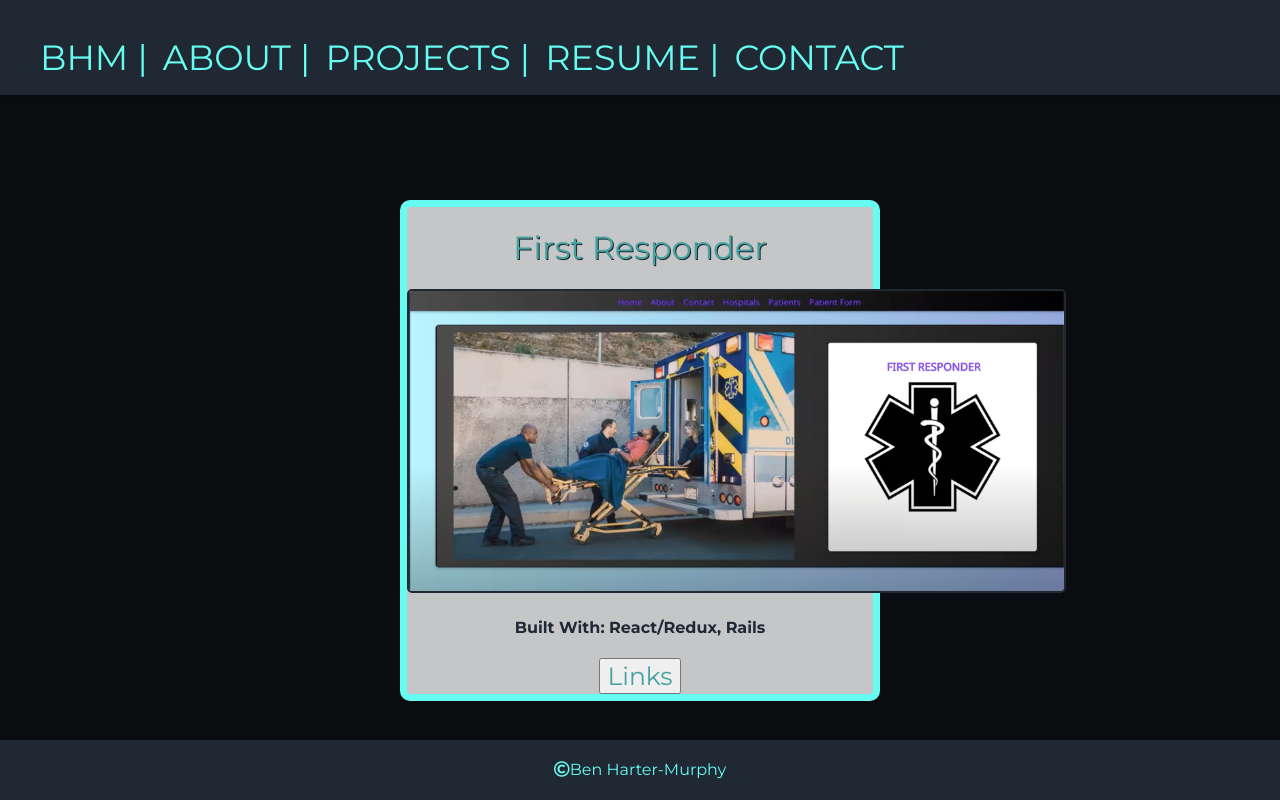
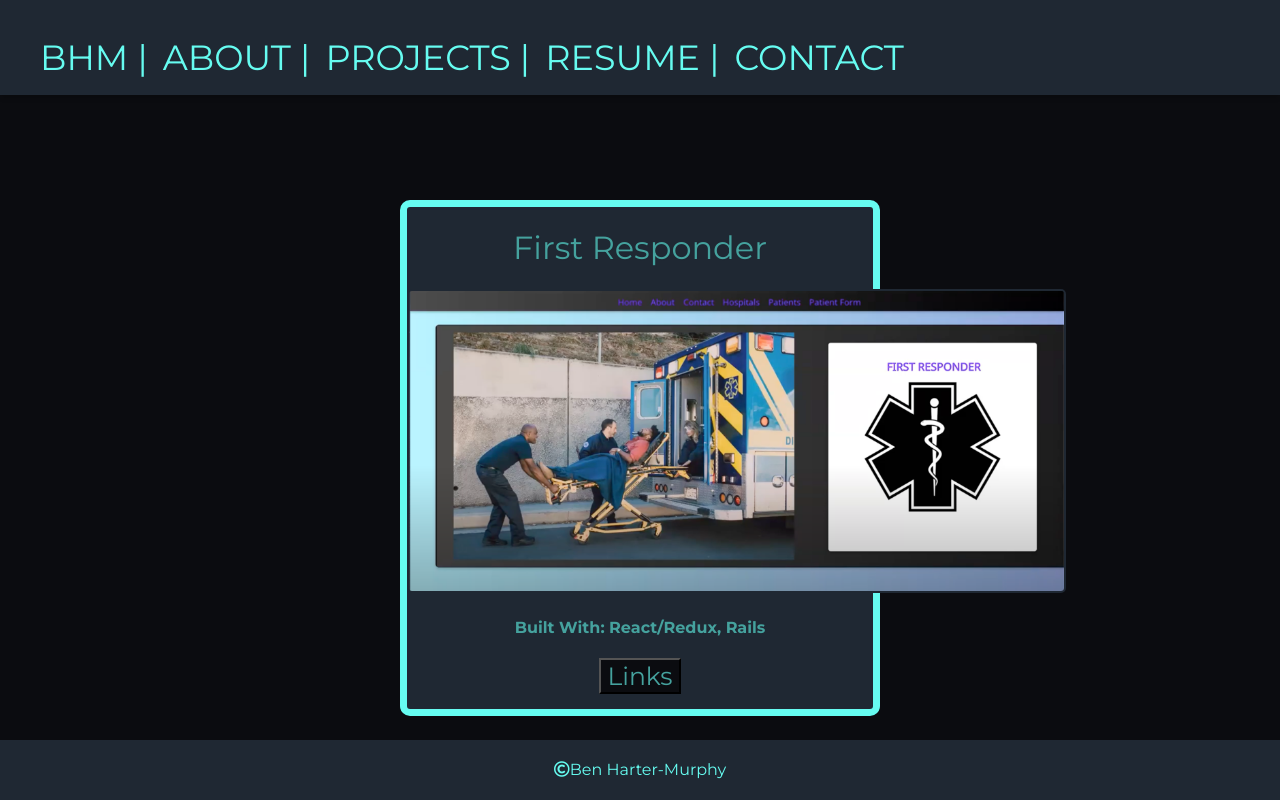
Before and after one commit to phillycowboy/benhartermurphy, a React (Create React App) app: page /projects in a window 1280 px wide. Shown: the top 800 px of the page. Built offline with nearby package versions, Linux system fonts and the light colour scheme; a web font is replaced by a local one.

Commit message:
changed css for projects front and back

```diff
--- a/src/App.css
+++ b/src/App.css
@@ -80,16 +80,17 @@ body {
 }
 #projects-front {
 	border: 7px solid #66fcf1;
-	background-color: #c5c6c7;
+	background-color: #1f2833;
 	border-radius: 10px;
+	padding-bottom: 15px;
 }
 #projects-front h4 {
-	color: #1f2833;
+	color: #45a29e;
 }
 
 #projects-back {
 	border: 7px solid #66fcf1;
-	background-color: #c5c6c7;
+	background-color: #1f2833;
 	border-radius: 10px;
 	width: inherit;
 	height: 473px;
@@ -97,6 +98,9 @@ body {
 #projects-front button,
 #projects-back button {
 	color: #45a29e;
+	font-size: 25px;
+	background-color: #0b0c10;
+	/* padding-bottom: 10px; */
 }
 #projects-front h1 {
 	color: #45a29e;
@@ -127,10 +131,10 @@ body {
 	padding-top: 150px;
 	padding-right: 20px;
 }
-#projects-front button,
+/* #projects-front button,
 #projects-back button {
 	font-size: 25px;
-}
+} */
 
 #resume-div {
 	padding-top: 200px;
```
